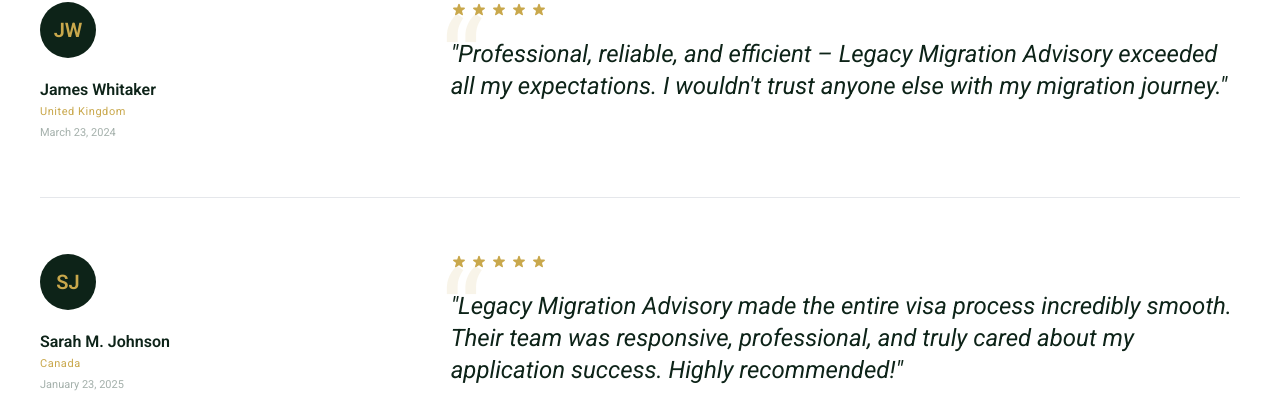
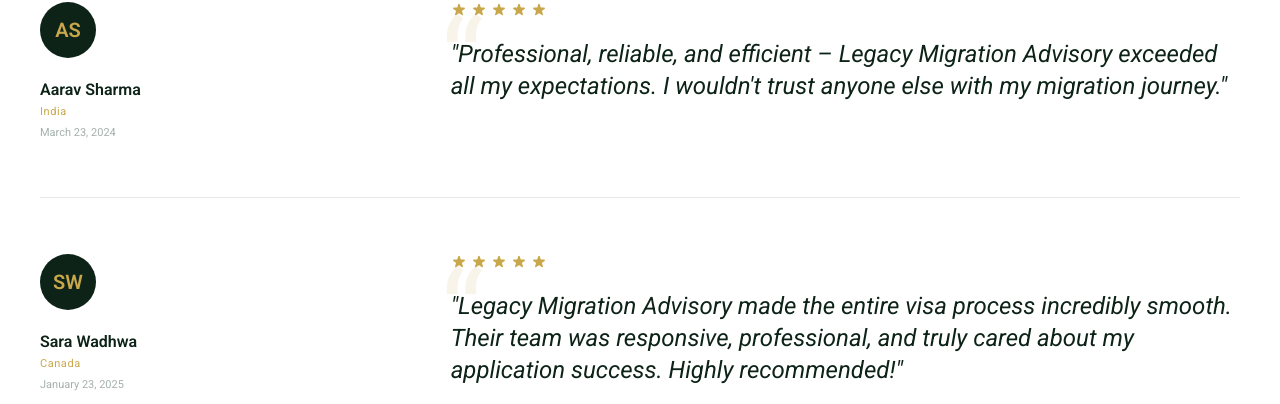
Before and after one commit to ragasoftsolutions/legacy-website_new, a React (Vite) app: page / in a window 1280 px wide. Shown: the part 8168-8572 px from the top of the page. Built offline with nearby package versions, Linux system fonts and the light colour scheme; no server answers.

Commit message:
indian name added

```diff
--- a/src/components/Testimonials/Testimonials.jsx
+++ b/src/components/Testimonials/Testimonials.jsx
@@ -3,17 +3,17 @@
 
 const testimonials = [
   {
-    name: 'James Whitaker',
+    name: 'Aarav Sharma',
     date: 'March 23, 2024',
     text: 'Professional, reliable, and efficient – Legacy Migration Advisory exceeded all my expectations. I wouldn\'t trust anyone else with my migration journey.',
-    initials: 'JW',
-    country: 'United Kingdom',
+    initials: 'AS',
+    country: 'India',
   },
   {
-    name: 'Sarah M. Johnson',
+    name: 'Sara Wadhwa',
     date: 'January 23, 2025',
     text: 'Legacy Migration Advisory made the entire visa process incredibly smooth. Their team was responsive, professional, and truly cared about my application success. Highly recommended!',
-    initials: 'SJ',
+    initials: 'SW',
     country: 'Canada',
   },
   {
```
